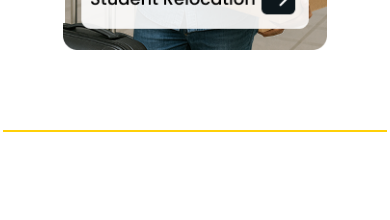
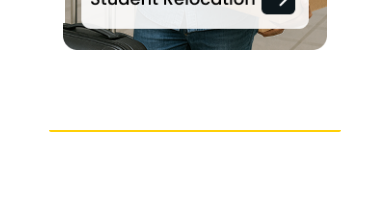
Before and after one commit to Ashish-Singh-Negi/XCESS, a Next.js app: page / in a window 390 px wide. Shown: the part 2740-2960 px from the top of the page. Built offline with nearby package versions, Linux system fonts and the light colour scheme.

Commit message:
Fix Home layout Bug

```diff
--- a/app/page.tsx
+++ b/app/page.tsx
@@ -122,7 +122,7 @@ export default function Home() {
         </div>
 
         {/* Why Choose Us */}
-        <p className="w-96 mx-auto border-b-2 border-primary mt-20"></p>
+        <p className="h-0.5 w-3/4 sm:w-96 bg-primary mt-20 mx-auto rounded-b-full"></p>
         <div className="w-[80%] py-28 px-6 sm:px-12 lg:px-40 text-center sm:text-left">
           <h1 className="text-4xl sm:text-6xl font-bold leading-tight">
             Why <span className="text-primary">should</span> <br />
@@ -145,7 +145,7 @@ export default function Home() {
             )}
           </div>
         </div>
-        <p className="w-96 mx-auto border-b-2 border-primary -mt-4"></p>
+        <p className="h-0.5 w-3/4 sm:w-96 bg-primary -mt-4 mx-auto rounded-b-full"></p>
 
         <div className="w-[80%] py-20 flex flex-col items-center">
           <p className="text-[24px] font-medium text-primary">
```
